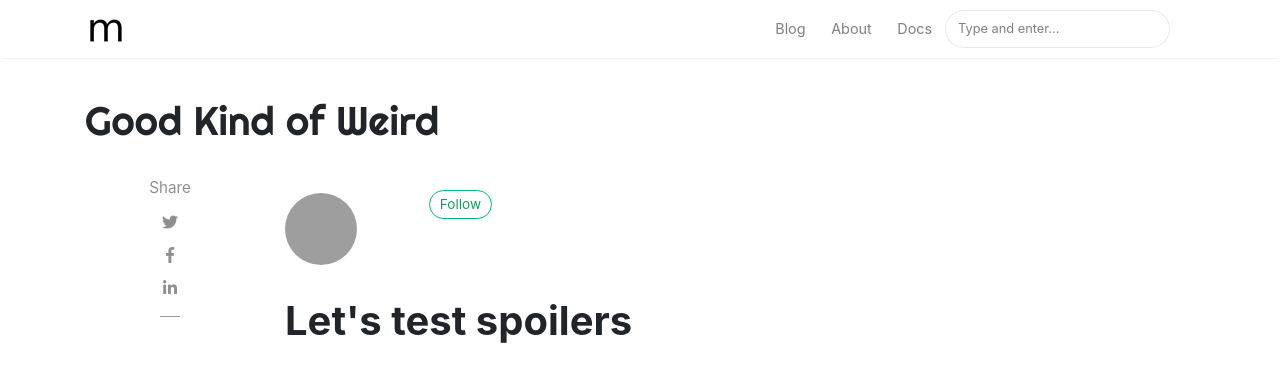
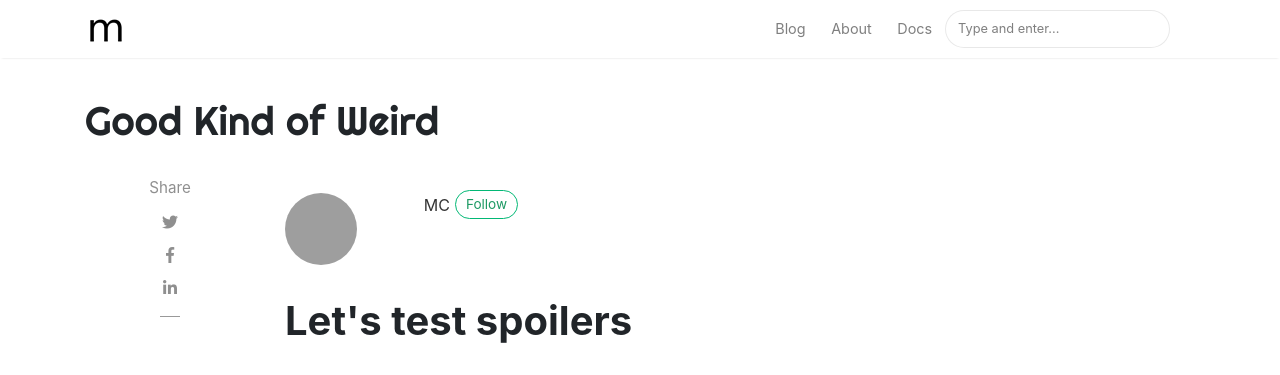
Before and after one commit to iammay1234/iammay1234.github.io, a Jekyll site: the page built from _posts/2018-01-11-quick-start-guide.md, in a window 1280 px wide and 900 px high. Shown: the top 375 px of the window. Built offline with Jekyll 4.4.1, drawn with Linux system fonts in a browser that asks for light colours; nearby versions of some CDN libraries; comment, search, counter and statistics services are not loaded; grey boxes are pictures that could not be loaded.

```diff
--- a/_posts/2018-01-11-quick-start-guide.md
+++ b/_posts/2018-01-11-quick-start-guide.md
@@ -1,11 +1,12 @@
 ---
 layout: post
 title:  "Let's test spoilers"
-author: sal
+author: mc
 categories: [ Jekyll, tutorial ]
 image: assets/images/12.jpg
 featured: true
 hidden: true
+comments: true
 ---
 
 Director Roland Suso Richter's enigmatic psychological thriller (direct to video/DVD) was based upon screenwriter Michael Cooney's own play "Point of Death" - a title that gave away the film's entire plot twist premise.
```
